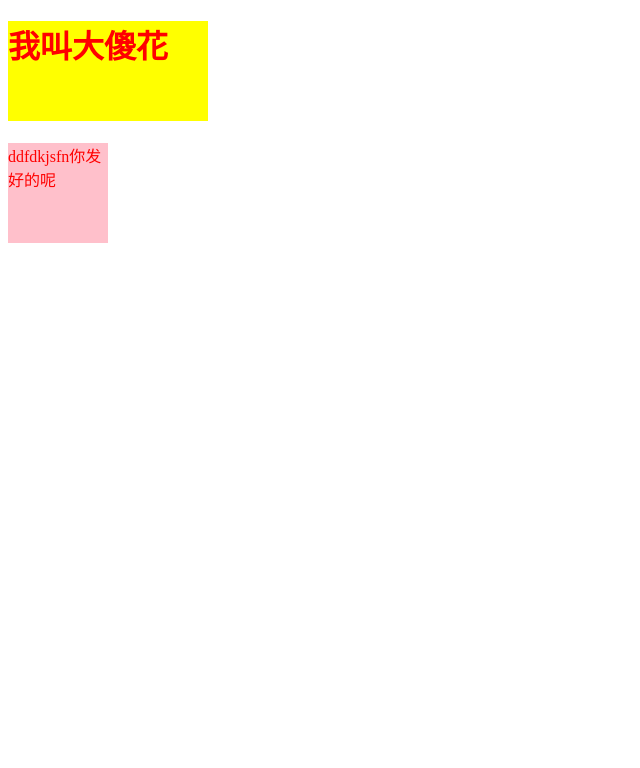
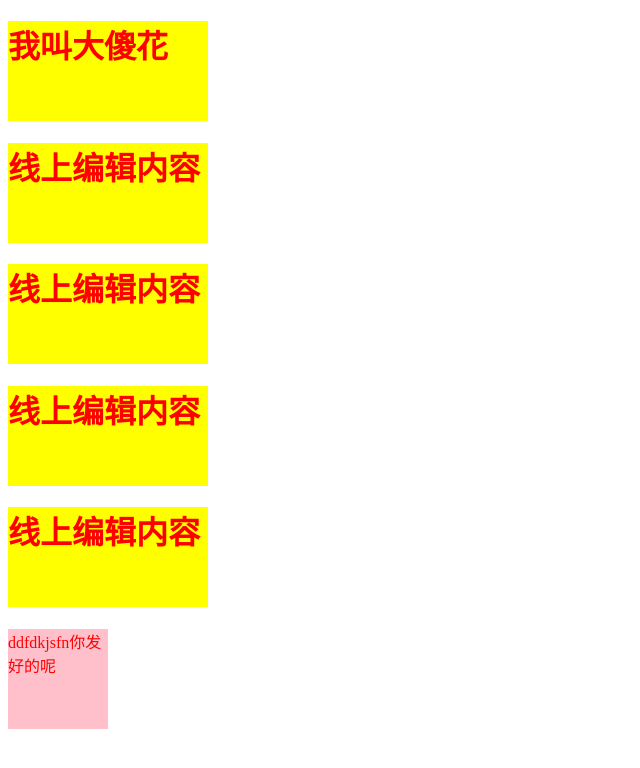
Before and after one commit to MrGuang123/git-demo, a website: page src/index.html in a window 1280 px wide. Shown: the whole page, without its empty margins (0-640 px from the left). Drawn offline with nearby package versions, Linux system fonts and the light colour scheme; files that its build step writes are made by us from their sources.

Commit message:
我在线上更新了html文件

```diff
--- a/src/index.html
+++ b/src/index.html
@@ -9,6 +9,10 @@
 
 <body>
   <h1>我叫大傻花</h1>
+  <h1>线上编辑内容</h1>
+  <h1>线上编辑内容</h1>
+  <h1>线上编辑内容</h1>
+  <h1>线上编辑内容</h1>
   <!-- 测试注释 -->
   <p>ddfdkjsfn你发好的呢</p>
   <script src="script/all.js"></script>
```
